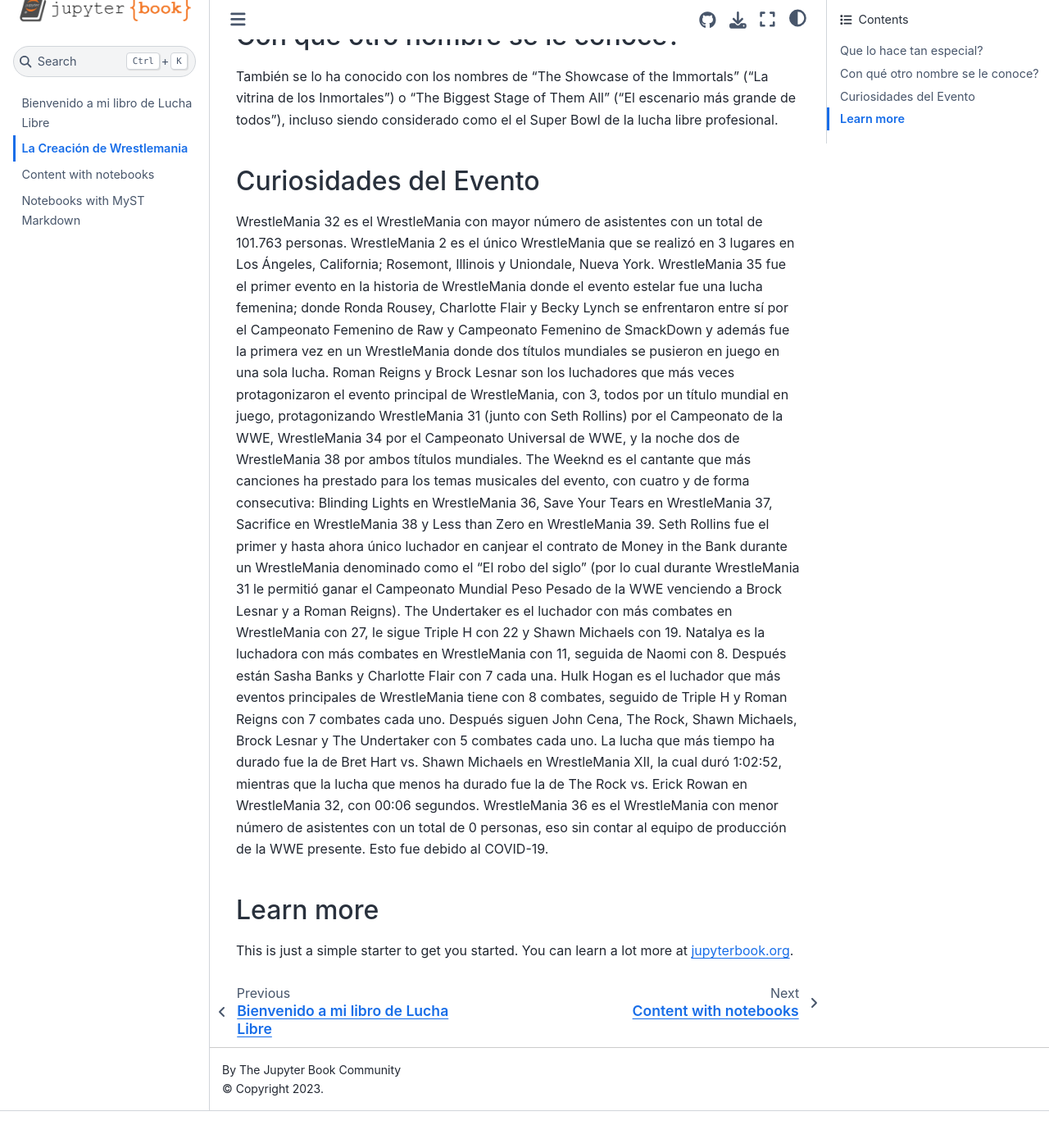
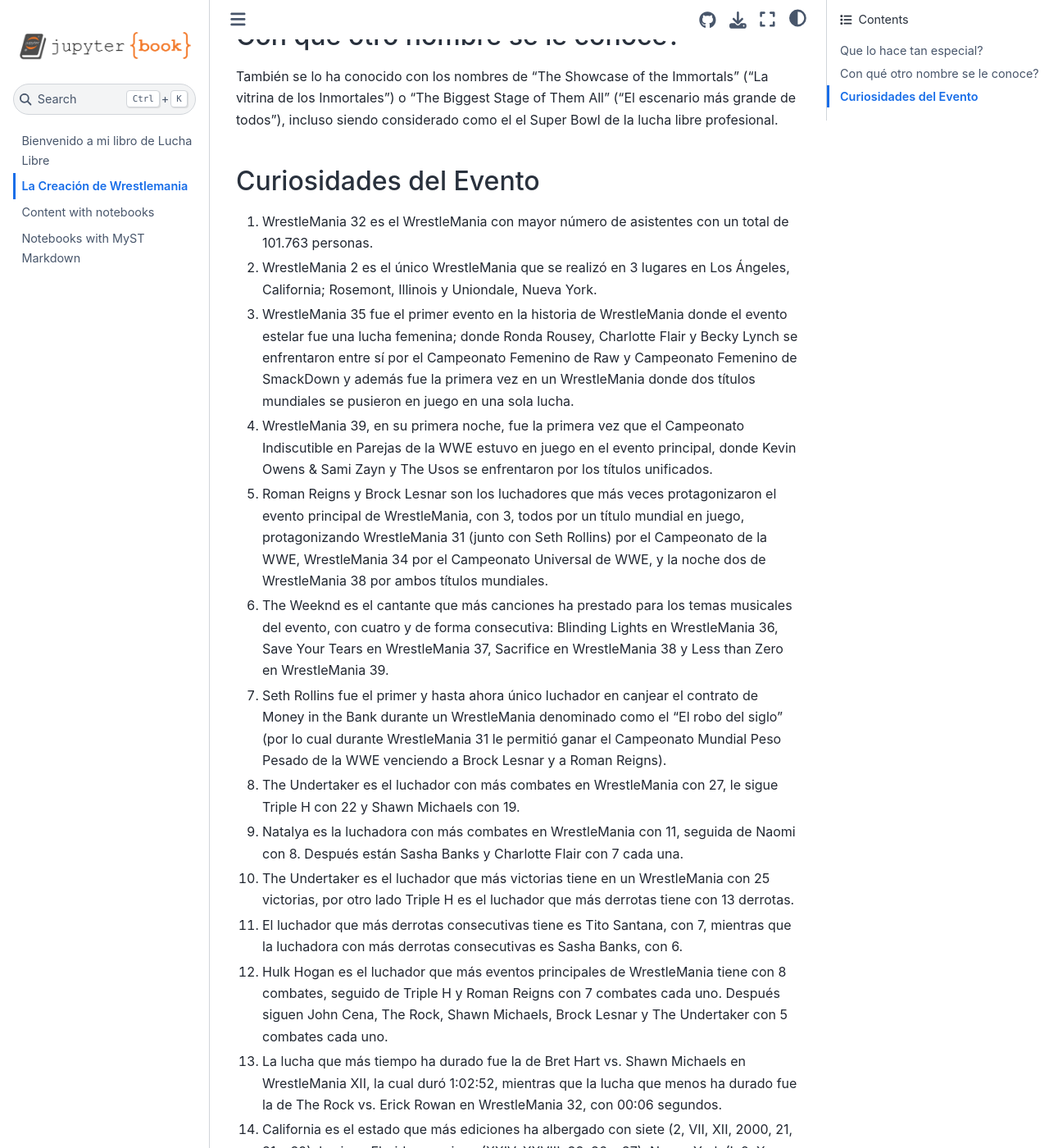
Before and after one commit to JeffersonQc/milibro, a Jupyter Book: the page built from markdown.md, in a window 1280 px wide and 1400 px high, scrolled down 514 px. Shown: the whole window at 82% size. Built offline with Jupyter Book 1.0.4 settings and Sphinx 7.4.7 and the Sphinx Book theme 1.1.4, drawn with Linux system fonts in a browser that asks for light colours; before the commit the page ends 1869 px from its top, so only the background shows below that; some of the changed text lies outside the part shown.

Commit message:
Update markdown.md

```diff
--- a/markdown.md
+++ b/markdown.md
@@ -15,21 +15,18 @@
 
 ## Curiosidades del Evento
 
-WrestleMania 32 es el WrestleMania con mayor número de asistentes con un total de 101.763 personas.
-WrestleMania 2 es el único WrestleMania que se realizó en 3 lugares en Los Ángeles, California; Rosemont, Illinois y Uniondale, Nueva York.
-WrestleMania 35 fue el primer evento en la historia de WrestleMania donde el evento estelar fue una lucha femenina; donde Ronda Rousey, Charlotte Flair y Becky Lynch se enfrentaron entre sí por el Campeonato Femenino de Raw y Campeonato Femenino de SmackDown y además fue la primera vez en un WrestleMania donde dos títulos mundiales se pusieron en juego en una sola lucha.
-Roman Reigns y Brock Lesnar son los luchadores que más veces protagonizaron el evento principal de WrestleMania, con 3, todos por un título mundial en juego, protagonizando WrestleMania 31 (junto con Seth Rollins) por el Campeonato de la WWE, WrestleMania 34 por el Campeonato Universal de WWE, y la noche dos de WrestleMania 38 por ambos títulos mundiales.
-The Weeknd es el cantante que más canciones ha prestado para los temas musicales del evento, con cuatro y de forma consecutiva: Blinding Lights en WrestleMania 36, Save Your Tears en WrestleMania 37, Sacrifice en WrestleMania 38 y Less than Zero en WrestleMania 39.
-Seth Rollins fue el primer y hasta ahora único luchador en canjear el contrato de Money in the Bank durante un WrestleMania denominado como el "El robo del siglo" (por lo cual durante WrestleMania 31 le permitió ganar el Campeonato Mundial Peso Pesado de la WWE venciendo a Brock Lesnar y a Roman Reigns).
-The Undertaker es el luchador con más combates en WrestleMania con 27, le sigue Triple H con 22 y Shawn Michaels con 19.
-Natalya es la luchadora con más combates en WrestleMania con 11, seguida de Naomi con 8. Después están Sasha Banks y Charlotte Flair con 7 cada una.
-Hulk Hogan es el luchador que más eventos principales de WrestleMania tiene con 8 combates, seguido de Triple H y Roman Reigns con 7 combates cada uno. Después siguen John Cena, The Rock, Shawn Michaels, Brock Lesnar y The Undertaker con 5 combates cada uno.
-La lucha que más tiempo ha durado fue la de Bret Hart vs. Shawn Michaels en WrestleMania XII, la cual duró 1:02:52, mientras que la lucha que menos ha durado fue la de The Rock vs. Erick Rowan en WrestleMania 32, con 00:06 segundos.
-WrestleMania 36 es el WrestleMania con menor número de asistentes con un total de 0 personas, eso sin contar al equipo de producción de la WWE presente. Esto fue debido al COVID-19.
-
-
-
-## Learn more
-
-This is just a simple starter to get you started.
-You can learn a lot more at [jupyterbook.org](https://jupyterbook.org).
+1. WrestleMania 32 es el WrestleMania con mayor número de asistentes con un total de 101.763 personas.
+2. WrestleMania 2 es el único WrestleMania que se realizó en 3 lugares en Los Ángeles, California; Rosemont, Illinois y Uniondale, Nueva York.
+3. WrestleMania 35 fue el primer evento en la historia de WrestleMania donde el evento estelar fue una lucha femenina; donde Ronda Rousey, Charlotte Flair y Becky Lynch se enfrentaron entre sí por el Campeonato Femenino de Raw y Campeonato Femenino de SmackDown y además fue la primera vez en un WrestleMania donde dos títulos mundiales se pusieron en juego en una sola lucha.
+4. WrestleMania 39, en su primera noche, fue la primera vez que el Campeonato Indiscutible en Parejas de la WWE estuvo en juego en el evento principal, donde Kevin Owens & Sami Zayn y The Usos se enfrentaron por los títulos unificados.
+5. Roman Reigns y Brock Lesnar son los luchadores que más veces protagonizaron el evento principal de WrestleMania, con 3, todos por un título mundial en juego, protagonizando WrestleMania 31 (junto con Seth Rollins) por el Campeonato de la WWE, WrestleMania 34 por el Campeonato Universal de WWE, y la noche dos de WrestleMania 38 por ambos títulos mundiales.
+6. The Weeknd es el cantante que más canciones ha prestado para los temas musicales del evento, con cuatro y de forma consecutiva: Blinding Lights en WrestleMania 36, Save Your Tears en WrestleMania 37, Sacrifice en WrestleMania 38 y Less than Zero en WrestleMania 39.
+7. Seth Rollins fue el primer y hasta ahora único luchador en canjear el contrato de Money in the Bank durante un WrestleMania denominado como el "El robo del siglo" (por lo cual durante WrestleMania 31 le permitió ganar el Campeonato Mundial Peso Pesado de la WWE venciendo a Brock Lesnar y a Roman Reigns).
+8. The Undertaker es el luchador con más combates en WrestleMania con 27, le sigue Triple H con 22 y Shawn Michaels con 19.
+9. Natalya es la luchadora con más combates en WrestleMania con 11, seguida de Naomi con 8. Después están Sasha Banks y Charlotte Flair con 7 cada una.
+10. The Undertaker es el luchador que más victorias tiene en un WrestleMania con 25 victorias, por otro lado Triple H es el luchador que más derrotas tiene con 13 derrotas.
+11. El luchador que más derrotas consecutivas tiene es Tito Santana, con 7, mientras que la luchadora con más derrotas consecutivas es Sasha Banks, con 6.
+12.  Hulk Hogan es el luchador que más eventos principales de WrestleMania tiene con 8 combates, seguido de Triple H y Roman Reigns con 7 combates cada uno. Después siguen John Cena, The Rock, Shawn Michaels, Brock Lesnar y The Undertaker con 5 combates cada uno.
+13. La lucha que más tiempo ha durado fue la de Bret Hart vs. Shawn Michaels en WrestleMania XII, la cual duró 1:02:52, mientras que la lucha que menos ha durado fue la de The Rock vs. Erick Rowan en WrestleMania 32, con 00:06 segundos.
+14. California es el estado que más ediciones ha albergado con siete (2, VII, XII, 2000, 21, 31 y 39); le sigue Florida con cinco (XXIV, XXVIII, 33, 36 y 37); Nueva York (I, 2, X y XX) y Texas (X-Seven, XXV, 32 y 38) albergaron cuatro cada uno.
+15. WrestleMania 36 es el WrestleMania con menor número de asistentes con un total de 0 personas, eso sin contar al equipo de producción de la WWE presente. Esto fue debido al COVID-19.
```
